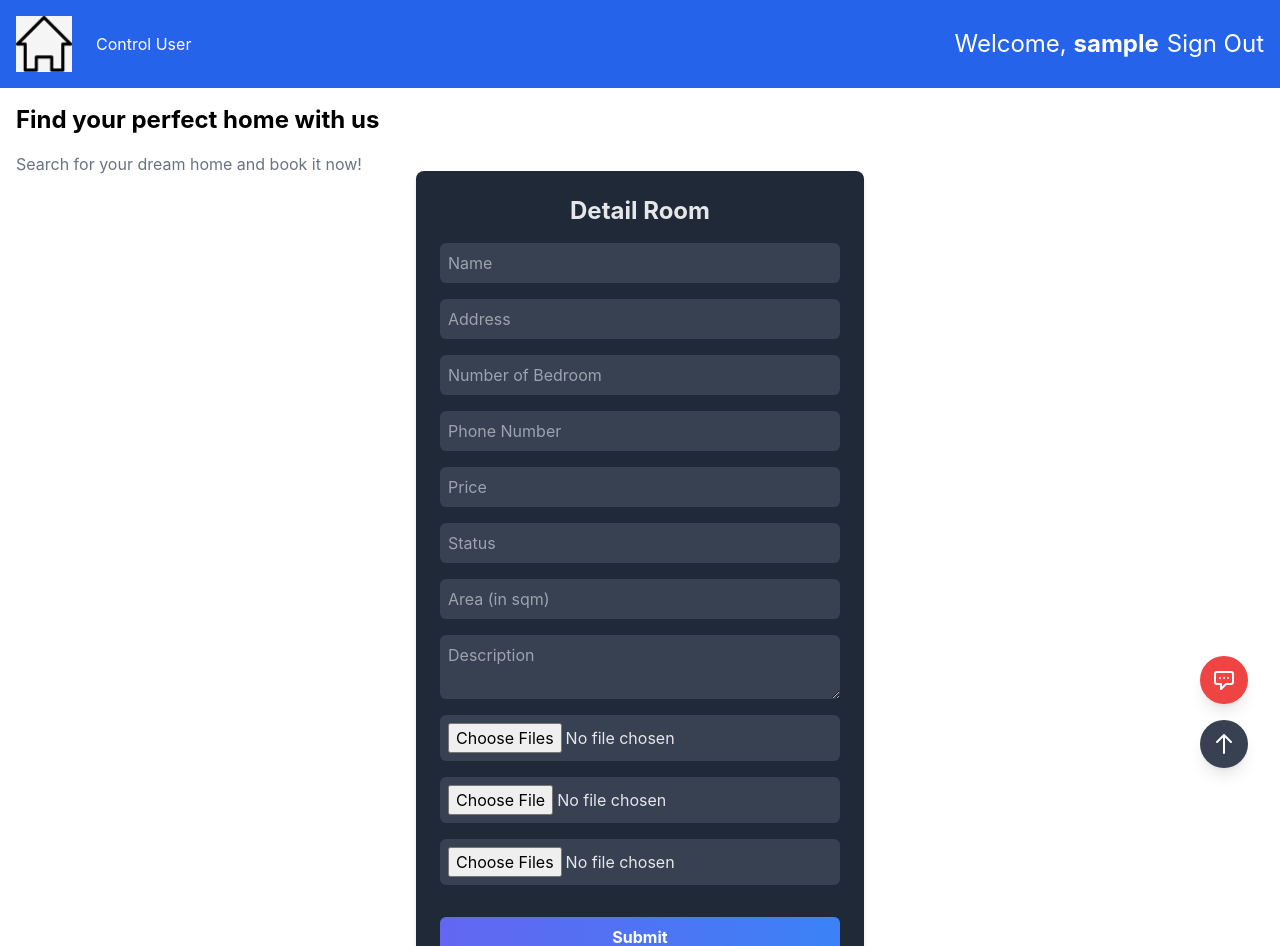
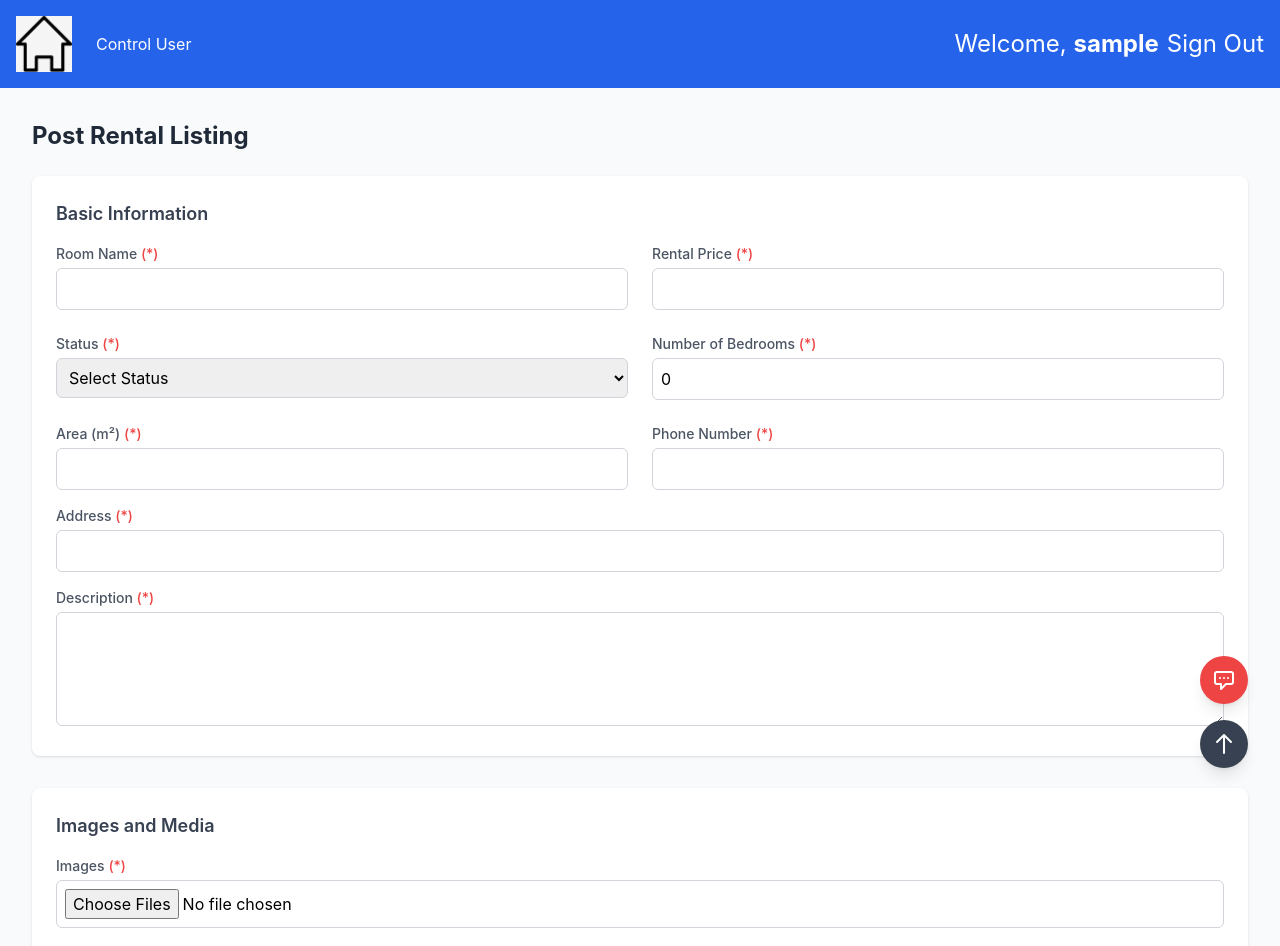
Before and after one commit to NguyenBaPhucITITIU20278/Apartment-Management, a React (Create React App) app: page /addRoom in a window 1280 px wide. Shown: the top 946 px of the page. Built offline with nearby package versions, Linux system fonts and the light colour scheme; sample sign-in values are in the browser's storage; what @nextui-org/react would draw is missing.

Commit message:
updateAddroomForm

```diff
--- a/src/pages/addRoom.jsx
+++ b/src/pages/addRoom.jsx
@@ -1,82 +1,100 @@
 import React, { useEffect, useState } from "react";
+import { useNavigate } from "react-router-dom";
 import { addRoomWithModel } from "../services/room";
 import { useMutationHook } from "../hooks/useMutationHook";
 import { message } from "antd";
 
+const AddRoom = () => {
+  const navigate = useNavigate();
 
-const AddRoom = () => {
   const [error, setError] = useState("");
-  const [address, setAddress] = useState("");
-  const [numberOfBedrooms, setBedroom] = useState(0);
-  const [phoneNumber, setPhoneNumber] = useState("");
+  const [name, setName] = useState("");
   const [price, setPrice] = useState("");
   const [status, setStatus] = useState("");
+  const [numberOfBedrooms, setNumberOfBedrooms] = useState(0);
   const [description, setDescription] = useState("");
-  const [name, setName] = useState("");
+  const [phoneNumber, setPhoneNumber] = useState("");
+  const [address, setAddress] = useState("");
+  const [area, setArea] = useState("");
   const [images, setImages] = useState([]);
   const [model, setModel] = useState(null);
   const [web360, setWeb360] = useState([]);
-  const [area, setArea] = useState("");
+  const [video, setVideo] = useState(null);
+  const [username, setUsername] = useState("");
 
   const mutation = useMutationHook((data) => addRoomWithModel(data));
   const { isError: isAddError, isSuccess: isAddSuccess } = mutation;
+
+  useEffect(() => {
+    const token = localStorage.getItem("Authorization");
+    if (!token) {
+      message.error("Please log in to add a room.");
+      navigate("/login");
+    }
+  }, [navigate]);
 
   const handleAddRoom = async (e) => {
     e.preventDefault();
 
     if (images.length === 0) {
-      message.error("Please select at least one image.");
+      message.error("Please select at least one image for the image section.");
       return;
     }
 
     const roomData = {
       name,
+      price: parseFloat(price),
+      status,
+      numberOfBedrooms: parseInt(numberOfBedrooms),
+      description,
+      phoneNumber,
       address,
-      numberOfBedrooms,
-      phoneNumber,
-      price,
-      status,
-      description,
-      area,
+      area: parseFloat(area),
+      username: localStorage.getItem("username") || ""
     };
 
     const formData = new FormData();
     formData.append("data", JSON.stringify(roomData));
 
-    console.log("Images:", images);
     images.forEach((file) => {
       formData.append("files", file);
     });
 
     if (model) {
-      console.log("Model:", model);
       formData.append("model", model);
     }
 
-    console.log("Web360:", web360);
     web360.forEach((file) => {
       formData.append("web360", file);
     });
 
+    if (video) {
+      formData.append("video", video);
+    }
+
     try {
       await addRoomWithModel(formData);
       message.success("Room added successfully");
+      navigate("/");
     } catch (error) {
       console.error("Error adding room:", error);
-      message.error("Error adding room: " + error.message);
+      message.error("Error adding room: " + (error?.response?.data?.message || error.message));
     }
   };
 
   const handleImageChange = (e) => {
     const selectedFiles = Array.from(e.target.files);
-    console.log("Selected files:", selectedFiles);
     setImages(selectedFiles);
   };
 
   const handleWeb360Change = (e) => {
     const selectedFiles = Array.from(e.target.files);
-    console.log("Selected 360 images:", selectedFiles);
     setWeb360(selectedFiles);
+  };
+
+  const handleVideoChange = (e) => {
+    const selectedFile = e.target.files[0];
+    setVideo(selectedFile);
   };
 
   useEffect(() => {
@@ -89,96 +107,175 @@ const AddRoom = () => {
   }, [isAddSuccess, isAddError]);
 
   return (
-    <div className="p-4">
-      <h1 className="text-2xl font-bold mb-4">
-        Find your perfect home with us
-      </h1>
-      <p className="text-gray-500 ">
-        Search for your dream home and book it now!
-      </p>
-      <form onSubmit={handleAddRoom}>
-        <div className="flex flex-col items-center justify-center h-screen dark">
-          <div className="w-full max-w-md bg-gray-800 rounded-lg shadow-md p-6">
-            <h2 className="text-2xl font-bold text-gray-200 mb-4 flex justify-center">
-              Detail Room{" "}
-            </h2>
-            <div className="flex flex-col">
+    <div className="container mx-auto p-4 lg:p-8 bg-gray-50">
+      <h1 className="text-2xl font-bold mb-6 text-gray-800">Post Rental Listing</h1>
+
+      <form onSubmit={handleAddRoom} className="space-y-8">
+        <div className="bg-white p-6 rounded-lg shadow">
+          <h2 className="text-lg font-semibold mb-4 text-gray-700">Basic Information</h2>
+          <div className="grid grid-cols-1 md:grid-cols-2 gap-6">
+            <div>
+              <label className="block text-sm font-medium text-gray-600 mb-1">
+                Room Name <span className="text-red-500">(*)</span>
+              </label>
               <input
-                placeholder="Name"
-                className="bg-gray-700 text-gray-200 border-0 rounded-md p-2 mb-4 focus:bg-gray-600 focus:outline-none focus:ring-1 focus:ring-blue-500 transition ease-in-out duration-150"
                 type="text"
+                value={name}
                 onChange={(e) => setName(e.target.value)}
+                className="w-full p-2 border border-gray-300 rounded-md"
+                required
               />
+            </div>
+            <div>
+              <label className="block text-sm font-medium text-gray-600 mb-1">
+                Rental Price <span className="text-red-500">(*)</span>
+              </label>
               <input
-                placeholder="Address"
-                className="bg-gray-700 text-gray-200 border-0 rounded-md p-2 mb-4 focus:bg-gray-600 focus:outline-none focus:ring-1 focus:ring-blue-500 transition ease-in-out duration-150"
-                type="text"
-                onChange={(e) => setAddress(e.target.value)}
+                type="number"
+                value={price}
+                onChange={(e) => setPrice(e.target.value)}
+                className="w-full p-2 border border-gray-300 rounded-md"
+                required
               />
+            </div>
+            <div>
+              <label className="block text-sm font-medium text-gray-600 mb-1">
+                Status <span className="text-red-500">(*)</span>
+              </label>
+              <select
+                value={status}
+                onChange={(e) => setStatus(e.target.value)}
+                className="w-full p-2 border border-gray-300 rounded-md"
+                required
+              >
+                <option value="">Select Status</option>
+                <option value="AVAILABLE">Available</option>
+                <option value="RENTED">Rented</option>
+              </select>
+            </div>
+            <div>
+              <label className="block text-sm font-medium text-gray-600 mb-1">
+                Number of Bedrooms <span className="text-red-500">(*)</span>
+              </label>
               <input
-                placeholder="Number of Bedroom"
-                className="bg-gray-700 text-gray-200 border-0 rounded-md p-2 mb-4 focus:bg-gray-600 focus:outline-none focus:ring-1 focus:ring-blue-500 transition ease-in-out duration-150"
                 type="number"
-                onChange={(e) => setBedroom(e.target.value)}
+                value={numberOfBedrooms}
+                onChange={(e) => setNumberOfBedrooms(e.target.value)}
+                className="w-full p-2 border border-gray-300 rounded-md"
+                required
               />
+            </div>
+            <div>
+              <label className="block text-sm font-medium text-gray-600 mb-1">
+                Area (m²) <span className="text-red-500">(*)</span>
+              </label>
               <input
-                placeholder="Phone Number"
-                className="bg-gray-700 text-gray-200 border-0 rounded-md p-2 mb-4 focus:bg-gray-600 focus:outline-none focus:ring-1 focus:ring-blue-500 transition ease-in-out duration-150"
-                type="text"
+                type="number"
+                value={area}
+                onChange={(e) => setArea(e.target.value)}
+                className="w-full p-2 border border-gray-300 rounded-md"
+                required
+              />
+            </div>
+            <div>
+              <label className="block text-sm font-medium text-gray-600 mb-1">
+                Phone Number <span className="text-red-500">(*)</span>
+              </label>
+              <input
+                type="tel"
+                value={phoneNumber}
                 onChange={(e) => setPhoneNumber(e.target.value)}
+                className="w-full p-2 border border-gray-300 rounded-md"
+                required
               />
+            </div>
+          </div>
+          <div className="mt-4">
+            <label className="block text-sm font-medium text-gray-600 mb-1">
+              Address <span className="text-red-500">(*)</span>
+            </label>
+            <input
+              type="text"
+              value={address}
+              onChange={(e) => setAddress(e.target.value)}
+              className="w-full p-2 border border-gray-300 rounded-md"
+              required
+            />
+          </div>
+          <div className="mt-4">
+            <label className="block text-sm font-medium text-gray-600 mb-1">
+              Description <span className="text-red-500">(*)</span>
+            </label>
+            <textarea
+              value={description}
+              onChange={(e) => setDescription(e.target.value)}
+              className="w-full p-2 border border-gray-300 rounded-md"
+              rows="4"
+              required
+            />
+          </div>
+        </div>
+
+        <div className="bg-white p-6 rounded-lg shadow">
+          <h2 className="text-lg font-semibold mb-4 text-gray-700">Images and Media</h2>
+          <div className="space-y-4">
+            <div>
+              <label className="block text-sm font-medium text-gray-600 mb-1">
+                Images <span className="text-red-500">(*)</span>
+              </label>
               <input
-                placeholder="Price"
-                className="bg-gray-700 text-gray-200 border-0 rounded-md p-2 mb-4 focus:bg-gray-600 focus:outline-none focus:ring-1 focus:ring-blue-500 transition ease-in-out duration-150"
-                type="text"
-                onChange={(e) => setPrice(e.target.value)}
-              />
-              <input
-                placeholder="Status"
-                className="bg-gray-700 text-gray-200 border-0 rounded-md p-2 mb-4 focus:bg-gray-600 focus:outline-none focus:ring-1 focus:ring-blue-500 transition ease-in-out duration-150"
-                type="text"
-                onChange={(e) => setStatus(e.target.value)}
-              />
-              <input
-                placeholder="Area (in sqm)"
-                className="bg-gray-700 text-gray-200 border-0 rounded-md p-2 mb-4 focus:bg-gray-600 focus:outline-none focus:ring-1 focus:ring-blue-500 transition ease-in-out duration-150"
-                type="text"
-                onChange={(e) => setArea(e.target.value)}
-              />
-              <textarea
-                placeholder="Description"
-                className="bg-gray-700 text-gray-200 border-0 rounded-md p-2 mb-4 focus:bg-gray-600 focus:outline-none focus:ring-1 focus:ring-blue-500 transition ease-in-out duration-150"
-                name="cover_letter"
-                onChange={(e) => setDescription(e.target.value)}
-              ></textarea>
-              <input
-                placeholder="Images"
-                className="bg-gray-700 text-gray-200 border-0 rounded-md p-2 mb-4 focus:bg-gray-600 focus:outline-none focus:ring-1 focus:ring-blue-500 transition ease-in-out duration-150"
                 type="file"
                 multiple
                 onChange={handleImageChange}
+                accept="image/*"
+                className="w-full p-2 border border-gray-300 rounded-md"
+                required
               />
+            </div>
+            <div>
+              <label className="block text-sm font-medium text-gray-600 mb-1">
+                3D Model
+              </label>
               <input
-                placeholder="3D Model"
-                className="bg-gray-700 text-gray-200 border-0 rounded-md p-2 mb-4 focus:bg-gray-600 focus:outline-none focus:ring-1 focus:ring-blue-500 transition ease-in-out duration-150"
                 type="file"
                 onChange={(e) => setModel(e.target.files[0])}
+                accept=".glb,.gltf"
+                className="w-full p-2 border border-gray-300 rounded-md"
               />
+            </div>
+            <div>
+              <label className="block text-sm font-medium text-gray-600 mb-1">
+                360° Images
+              </label>
               <input
-                placeholder="360Image"
-                className="bg-gray-700 text-gray-200 border-0 rounded-md p-2 mb-4 focus:bg-gray-600 focus:outline-none focus:ring-1 focus:ring-blue-500 transition ease-in-out duration-150"
                 type="file"
                 multiple
                 onChange={handleWeb360Change}
+                accept="image/*"
+                className="w-full p-2 border border-gray-300 rounded-md"
               />
-              <button
-                className="bg-gradient-to-r from-indigo-500 to-blue-500 text-white font-bold py-2 px-4 rounded-md mt-4 hover:bg-indigo-600 hover:to-blue-600 transition ease-in-out duration-150"
-                type="submit"
-              >
-                Submit
-              </button>
+            </div>
+            <div>
+              <label className="block text-sm font-medium text-gray-600 mb-1">
+                Video
+              </label>
+              <input
+                type="file"
+                onChange={handleVideoChange}
+                accept="video/*"
+                className="w-full p-2 border border-gray-300 rounded-md"
+              />
             </div>
           </div>
+        </div>
+
+        <div className="flex justify-end pt-4">
+          <button
+            className="bg-gradient-to-r from-red-500 to-orange-500 text-white font-bold py-2 px-6 rounded-md hover:from-red-600 hover:to-orange-600 transition ease-in-out duration-150"
+            type="submit"
+          >
+            Post Listing
+          </button>
         </div>
       </form>
     </div>
```
